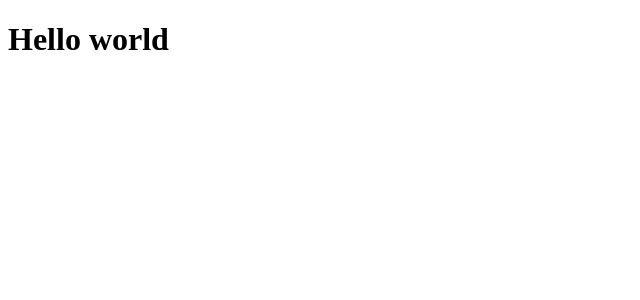
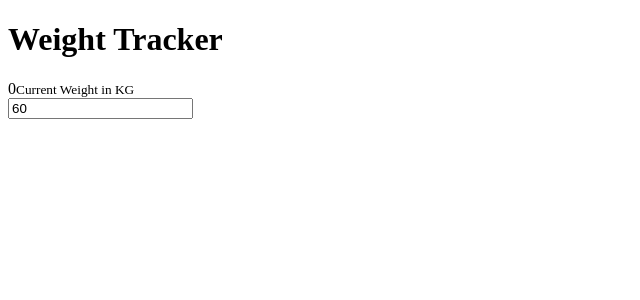
Before and after one commit to redigebretsi/WeightTracker, a Vue app: page / in a window 1280 px wide. Shown: the top 300 px of the page, without its empty margins (0-640 px from the left). Built offline with nearby package versions, Linux system fonts and the light colour scheme.

Commit message:
time tracker, array methods push,sort simple track

```diff
--- a/src/App.vue
+++ b/src/App.vue
@@ -4,26 +4,56 @@ import chart from "chart.js/auto";
 
 const weights = ref([]);
 
-const weightChart1 = ref(null);
-
-const weightChart = shallowRef(null);
-
 const weightInput = ref(60.0);
 
 const currentWeight = computed(() => {
-  return weight.value.sort((a, b) => b.date - a.date)[0] || { weight: 0 };
+  return weights.value.sort((a, b) => b.date - a.date)[0] || { weight: 0 };
 });
 
 const addWeight = () => {
   weights.value.push({
     weight: weightInput.value,
-    date: new Date.getTime(),
+    date: new Date().getTime(),
   });
 };
 </script>
 
 <template>
-  <h1>Hello world</h1>
+  <h1>Weight Tracker</h1>
+  <div class="current">
+    <span>{{ currentWeight.weight }}</span>
+    <small>Current Weight in KG</small>
+  </div>
+  <form @submit.prevent="addWeight">
+    <input type="number" v-model="weightInput" />
+  </form>
+  <div v-if="weights.length > 0">
+    <h2>Last 7 days</h2>
+
+    <div class="weight-history">
+      <h2>Weight history</h2>
+      <table>
+        <tr>
+          <th>Weight</th>
+          <th>Registered Date</th>
+        </tr>
+
+        <tr v-for="weight in weights" :key="weight.Date">
+          <td>{{ weight.weight }}</td>
+          <td>{{ new Date(weight.date).toLocaleDateString() }}</td>
+        </tr>
+      </table>
+    </div>
+  </div>
 </template>
 
-<style scoped></style>
+<style scoped>
+table,
+th,
+td {
+  border: 1px solid;
+}
+table {
+  width: 100%;
+}
+</style>
```
